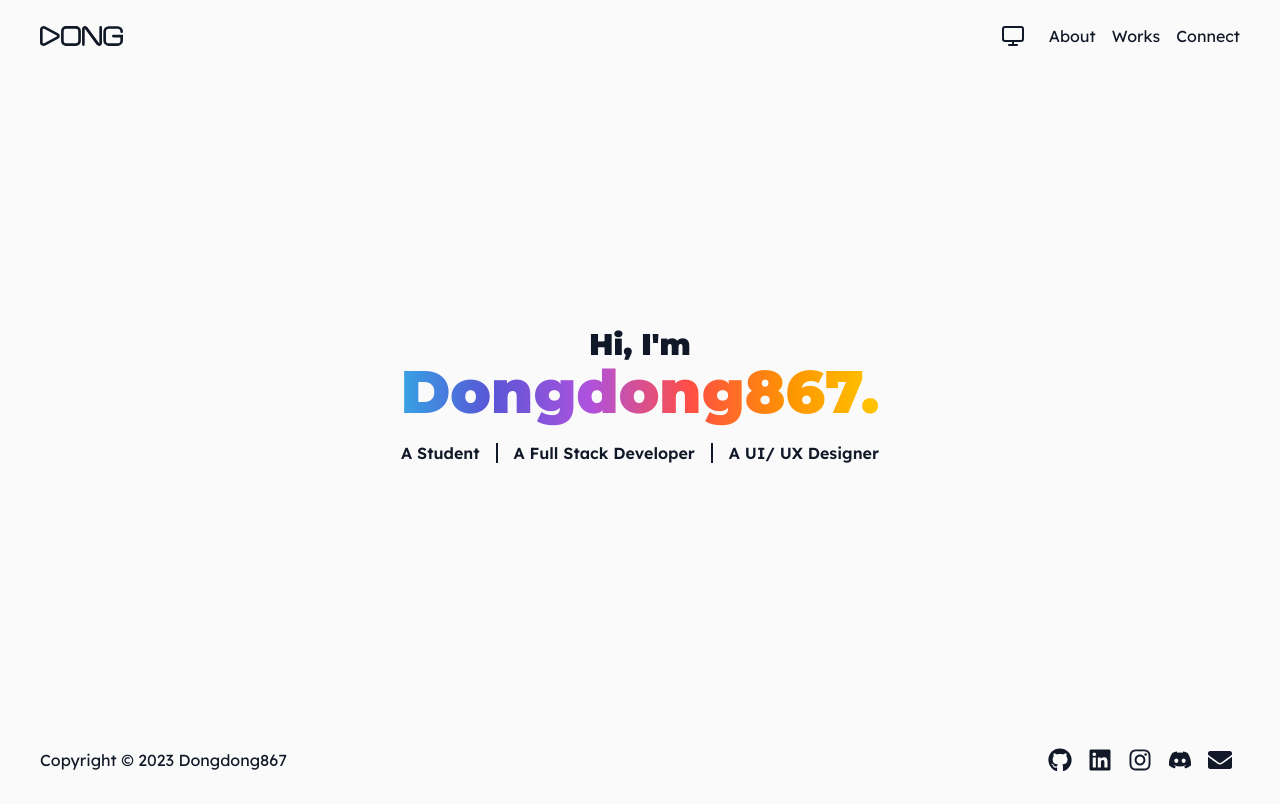
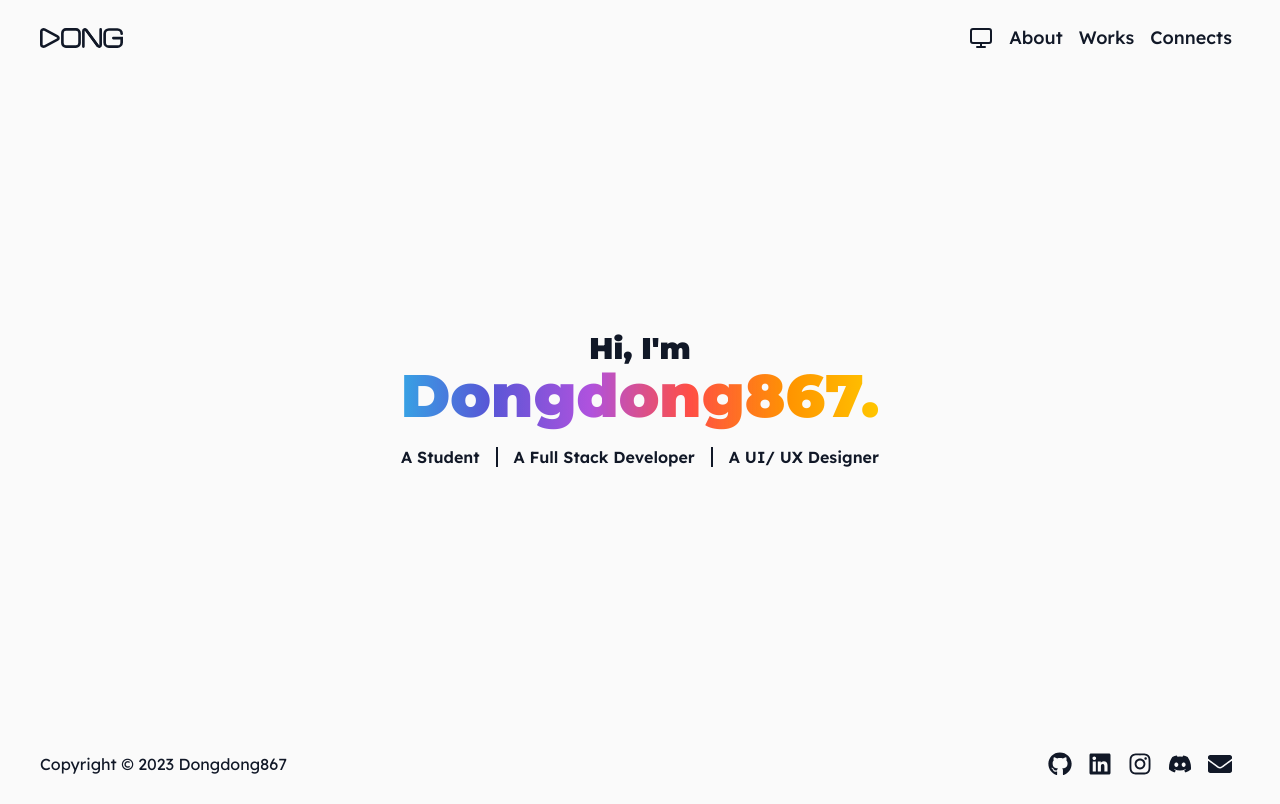
Before and after one commit to dongdong867/dongdong867.dev, a Next.js app: page / in a window 1280 px wide. Built offline with nearby package versions, Linux system fonts and the light colour scheme.

Commit message:
fix(navbar): update nav link to component

```diff
--- a/components/navbar.tsx
+++ b/components/navbar.tsx
@@ -1,19 +1,10 @@
 import ThemeProvider from "./theme-provider";
 import Image from "next/image";
 import dong_logo from "@/public/dong-logo.svg";
-import TranslatableContext from "./translatable-context";
-import {
-  AlertDialog,
-  AlertDialogAction,
-  AlertDialogContent,
-  AlertDialogFooter,
-  AlertDialogHeader,
-  AlertDialogTitle,
-  AlertDialogTrigger,
-} from "./ui/alert-dialog";
+import NavigationMenu from "./navigation-menu";
 
 const Navbar = () => (
-  <div className="flex justify-between place-items-center mx-10 mt-4">
+  <div className="flex justify-between place-items-center mx-10 mt-4 max-sm:mx-6 max-sm:mt-6">
     <Image
       src={dong_logo}
       alt="dong-logo"
@@ -21,50 +12,9 @@ const Navbar = () => (
       height={2000}
       className="w-max h-5 ring-0 dark:invert"
     />
-    <div className="flex place-items-center space-x-4">
+    <div className="flex place-items-center">
       <ThemeProvider />
-      {/* <TranslatableContext className="text-xl p-3"> */}
-      {/* <Link href={"/about"}>About</Link> */}
-      <AlertDialog>
-        <AlertDialogTrigger>About</AlertDialogTrigger>
-        <AlertDialogContent>
-          <AlertDialogHeader>
-            <AlertDialogTitle>This page is still building.</AlertDialogTitle>
-          </AlertDialogHeader>
-          <AlertDialogFooter>
-            <AlertDialogAction>Close</AlertDialogAction>
-          </AlertDialogFooter>
-        </AlertDialogContent>
-      </AlertDialog>
-      {/* </TranslatableContext> */}
-      {/* <TranslatableContext className="text-xl p-3"> */}
-      {/* <Link href={"/works"}>Works</Link> */}
-      <AlertDialog>
-        <AlertDialogTrigger>Works</AlertDialogTrigger>
-        <AlertDialogContent>
-          <AlertDialogHeader>
-            <AlertDialogTitle>This page is still building.</AlertDialogTitle>
-          </AlertDialogHeader>
-          <AlertDialogFooter>
-            <AlertDialogAction>Close</AlertDialogAction>
-          </AlertDialogFooter>
-        </AlertDialogContent>
-      </AlertDialog>
-      {/* </TranslatableContext> */}
-      {/* <TranslatableContext className="text-xl p-3"> */}
-      {/* <Link href={"/connect"}>Connect</Link> */}
-      <AlertDialog>
-        <AlertDialogTrigger>Connect</AlertDialogTrigger>
-        <AlertDialogContent>
-          <AlertDialogHeader>
-            <AlertDialogTitle>This page is still building.</AlertDialogTitle>
-          </AlertDialogHeader>
-          <AlertDialogFooter>
-            <AlertDialogAction>Close</AlertDialogAction>
-          </AlertDialogFooter>
-        </AlertDialogContent>
-      </AlertDialog>
-      {/* </TranslatableContext> */}
+      <NavigationMenu />
     </div>
   </div>
 );
```
